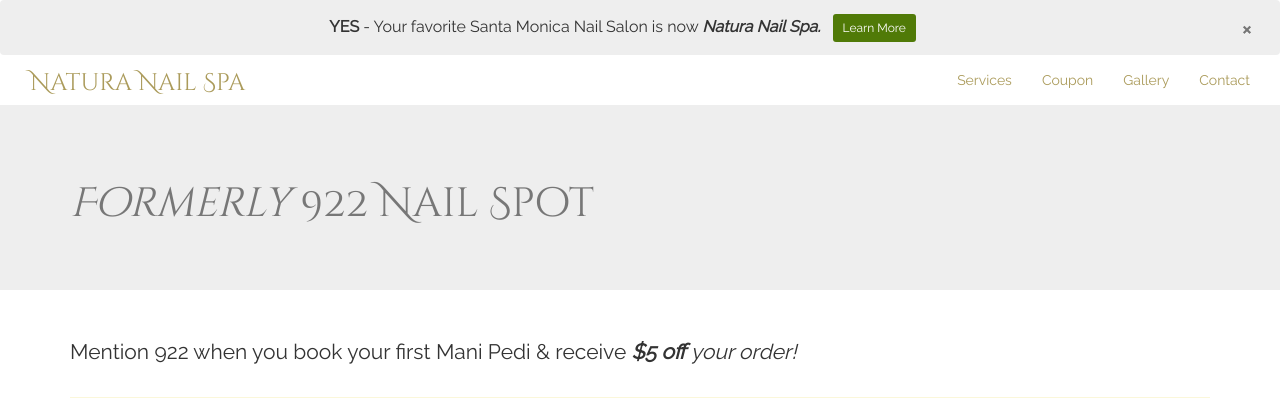
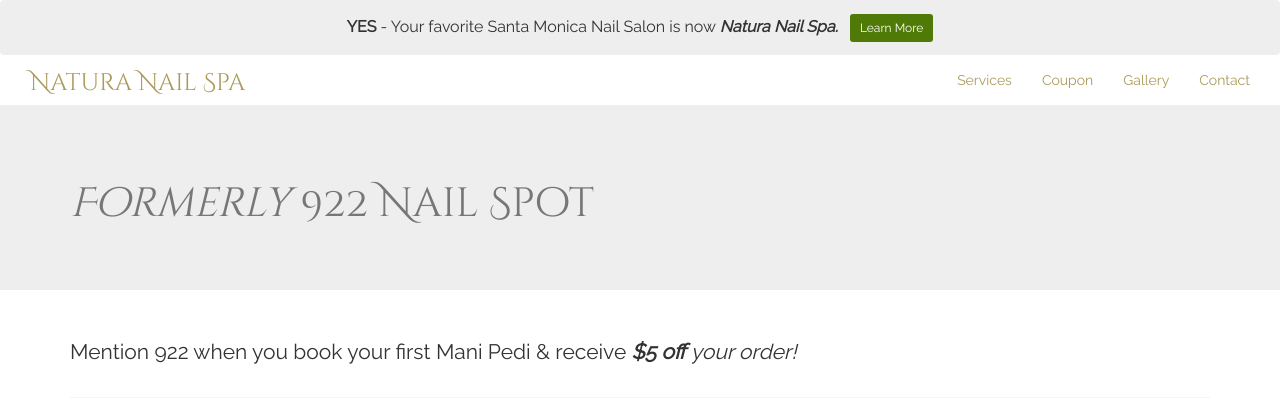
Before and after one commit to dravenmidnight/922nails, a PHP site: page /922/index.php in a window 1280 px wide. Shown: the top 398 px of the page. Run offline with PHP 8.4, Linux system fonts and the light colour scheme; some libraries are stand-ins or nearby versions.

Commit message:
suppress dismiss function on top bar.

```diff
--- a/assets/php/top-bar.php
+++ b/assets/php/top-bar.php
@@ -17,11 +17,11 @@
 </style>
 <div class="top-bar navbar navbar-static-top alert pt-0 pb-0 -navbar-inverse" role="alert">
 	<div class="text-center">
-		<button type="button" class="close close-top-bar btn" data-dismiss="alert" aria-label="Close">
+		<!-- <button type="button" class="close close-top-bar btn" data-dismiss="alert" aria-label="Close">
 			<span aria-hidden="true">
 				&times;
 			</span>
-		</button>
+		</button> -->
 		<p>
 			<b>YES</b> - Your favorite Santa Monica Nail Salon is now
 			<strong><i>
```
